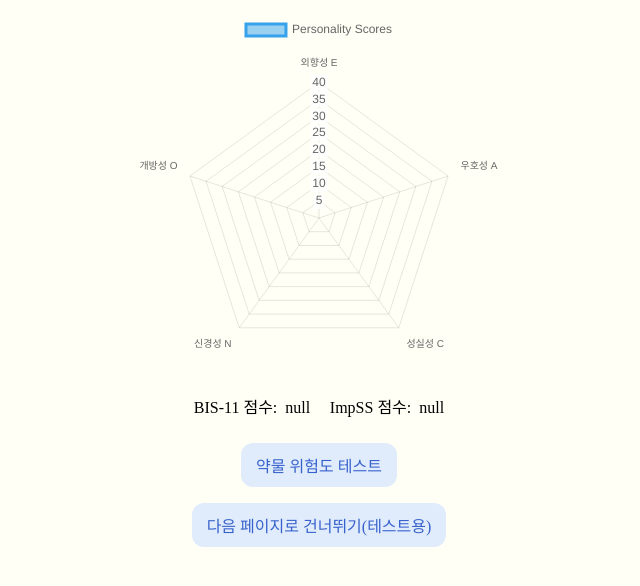
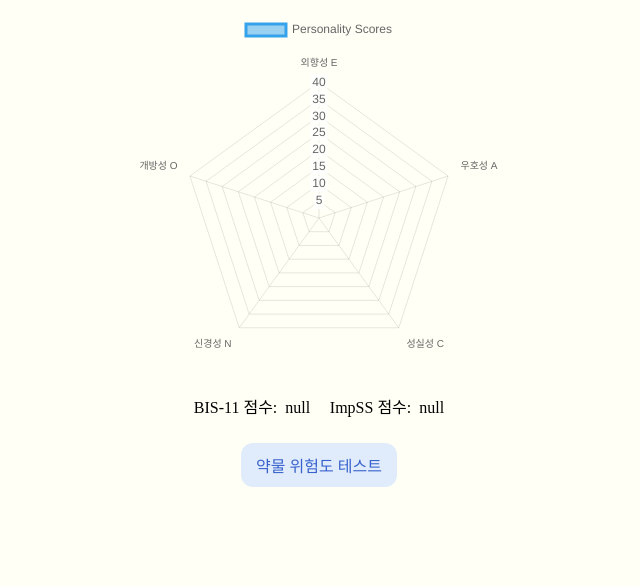
Before and after one commit to GNU-BigData/Predicting-Drugs-Service, a plain HTML site: page results_page.html in a window 1280 px wide. Shown: the part 108-694 px from the top of the page, without its empty margins (321-961 px from the left). Drawn offline with nearby package versions, Linux system fonts and the light colour scheme; a web font is replaced by a local one.

Commit message:
Update results_page.html

```diff
--- a/results_page.html
+++ b/results_page.html
@@ -27,8 +27,9 @@
 
     <button id="drugRiskTestButton">약물 위험도 테스트</button>
     <p></p>
-    <button id = 'next', onclick="window.location.href='final_page.html?E=17&A=17&C=11&N=11&O=14&BIS=6&IMP=8&risk=0.3633&drug1=Amphet&drug2=Amyl&drug3=Nicotine'">다음 페이지로 건너뛰기(테스트용)</button>
 
+    <!-- <button id = 'next', onclick="window.location.href='final_page.html?E=17&A=17&C=11&N=11&O=14&BIS=6&IMP=8&risk=0.3633&drug1=Amphet&drug2=Amyl&drug3=Nicotine'">다음 페이지로 건너뛰기(테스트용)</button>
+    -->
     <p></p>
     <div id="error-message" style="color: red;"></div>
 
```
